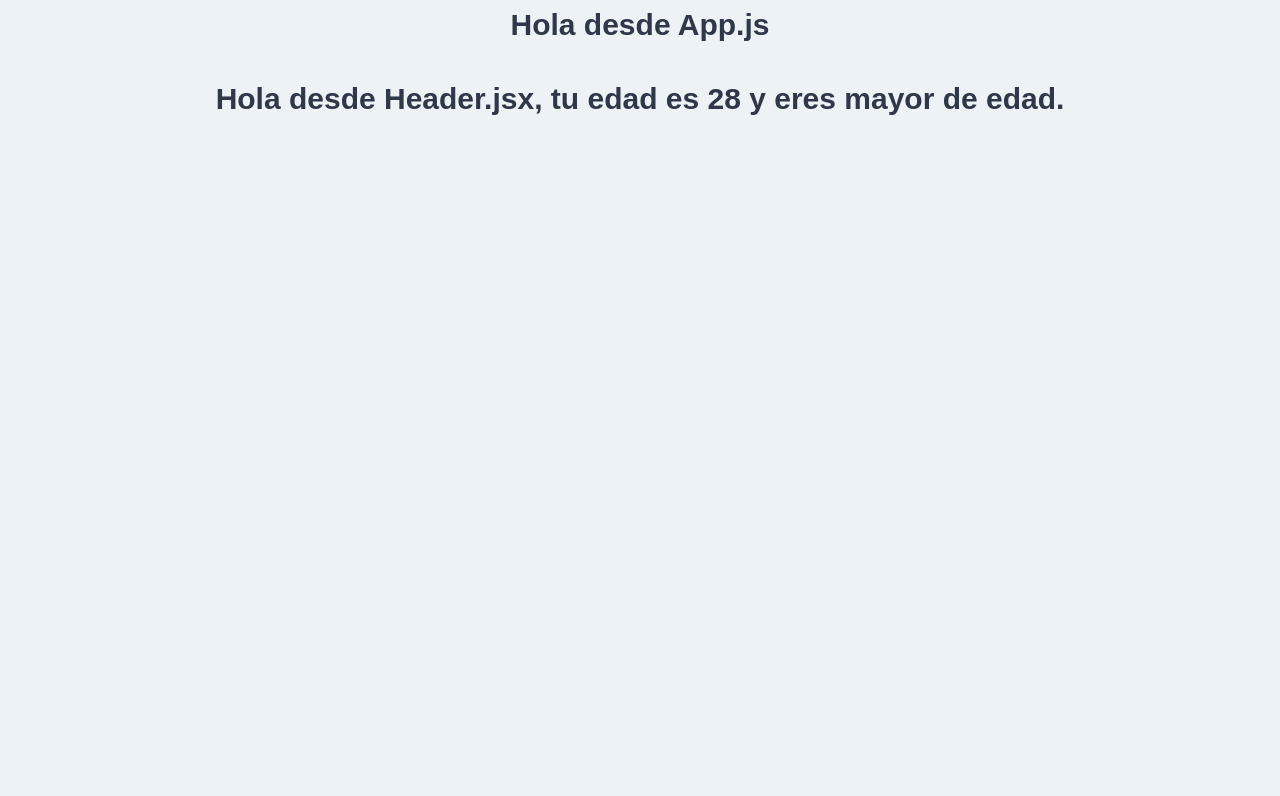
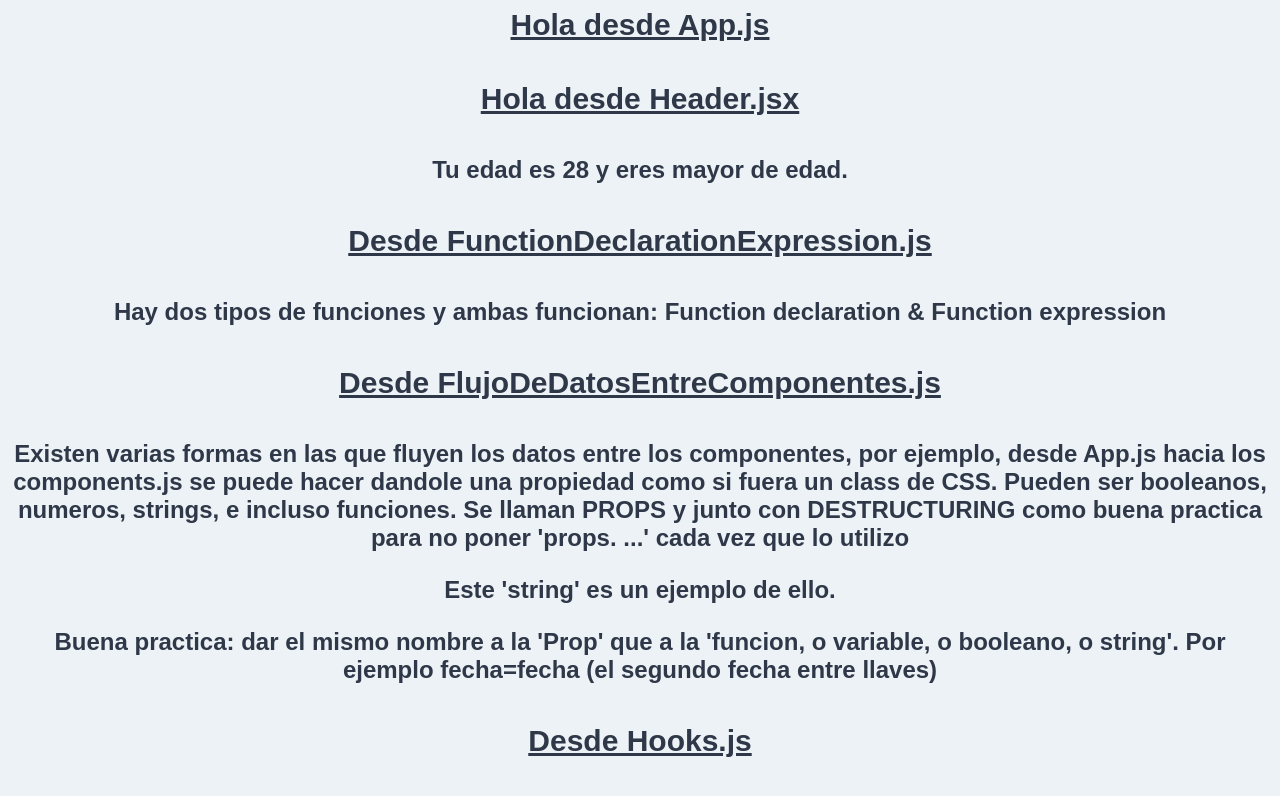
Before and after one commit to lautarosoliani/React-Alkemy-app, a React (Create React App) app in the folder apuntes-app/: page / in a window 1280 px wide. Shown: the top 796 px of the page. Built offline with nearby package versions, Linux system fonts and the light colour scheme.

Commit message:
3 new components, hooks starting

```diff
--- a/apuntes-app/src/App.js
+++ b/apuntes-app/src/App.js
@@ -1,11 +1,17 @@
 import React from "react"
 import Header from "./components/Header"
+import FunctionDeclarationExpression from "./components/FunctionDeclarationExpression"
+import FlujoDeDatosEntreComponentes from "./components/FlujoDeDatosEntreComponentes"
+import Hooks from "./components/Hooks"
 
 function App() {
     return (
         <>
             <h1>Hola desde App.js</h1>
             <Header />
+            <FunctionDeclarationExpression />
+            <FlujoDeDatosEntreComponentes ejemplo="Este 'string' es un ejemplo de ello." />
+            <Hooks />
         </>
     )
 }
--- /dev/null
+++ b/apuntes-app/src/components/FlujoDeDatosEntreComponentes.js
@@ -0,0 +1,28 @@
+import React from "react"
+
+const FlujoDeDatosEntreComponentes = ({ ejemplo }) => {
+    return (
+        <>
+            <h1>Desde FlujoDeDatosEntreComponentes.js</h1>
+            <h2>
+                <p>
+                    Existen varias formas en las que fluyen los datos entre los
+                    componentes, por ejemplo, desde App.js hacia los
+                    components.js se puede hacer dandole una propiedad como si
+                    fuera un class de CSS. Pueden ser booleanos, numeros,
+                    strings, e incluso funciones. Se llaman PROPS y junto con
+                    DESTRUCTURING como buena practica para no poner 'props. ...'
+                    cada vez que lo utilizo
+                </p>
+                <p>{ejemplo}</p>
+                <p>
+                    Buena practica: dar el mismo nombre a la 'Prop' que a la
+                    'funcion, o variable, o booleano, o string'. Por ejemplo
+                    fecha=fecha (el segundo fecha entre llaves)
+                </p>
+            </h2>
+        </>
+    )
+}
+
+export default FlujoDeDatosEntreComponentes
--- /dev/null
+++ b/apuntes-app/src/components/FunctionDeclarationExpression.js
@@ -0,0 +1,36 @@
+import React from "react"
+
+const FunctionDeclarationExpression = () => {
+    return (
+        <>
+            <h1>Desde FunctionDeclarationExpression.js</h1>
+            <h2>
+                <p>
+                    Hay dos tipos de funciones y ambas funcionan: Function
+                    declaration & Function expression
+                </p>
+            </h2>
+        </>
+    )
+}
+
+export default FunctionDeclarationExpression
+
+// FUNCTION DECLARATION
+//
+// function Header() {
+//         return(
+//                 <h1>From Header</h1>
+//         )
+// }
+
+//FUNCITON EXPRESSION
+//
+// truco: en este caso se puede eliminar el RETURN y las llaves
+// que quedan implicitos en los parentesis
+//
+// const Header = () => {
+//         return (
+//                 <h1>From Header</h1>
+//         )
+// }
--- a/apuntes-app/src/components/Header.jsx
+++ b/apuntes-app/src/components/Header.jsx
@@ -7,15 +7,16 @@ const Header = () => {
 
     let mensaje
     if (edad >= 18) {
-        mensaje = `tu edad es ${edad} y eres mayor de edad.`
+        mensaje = `Tu edad es ${edad} y eres mayor de edad.`
     } else {
-        mensaje = `tu edad es ${edad} y eres menor de edad.`
+        mensaje = `Tu edad es ${edad} y eres menor de edad.`
     }
 
     return (
-        <h1>
-            {helloFromHeader}, {mensaje}
-        </h1>
+        <>
+            <h1>{helloFromHeader}</h1>
+            <h2>{mensaje}</h2>
+        </>
     )
 }
 
--- /dev/null
+++ b/apuntes-app/src/components/Hooks.js
@@ -0,0 +1,5 @@
+import React from "react"
+
+const Hooks = () => <h1>Desde Hooks.js</h1>
+
+export default Hooks
--- a/apuntes-app/src/index.css
+++ b/apuntes-app/src/index.css
@@ -38,6 +38,7 @@ h1 span {
 }
 h1 {
     font-size: 3rem;
+    text-decoration: underline;
 }
 h2 {
     font-size: 2.4rem;
```
